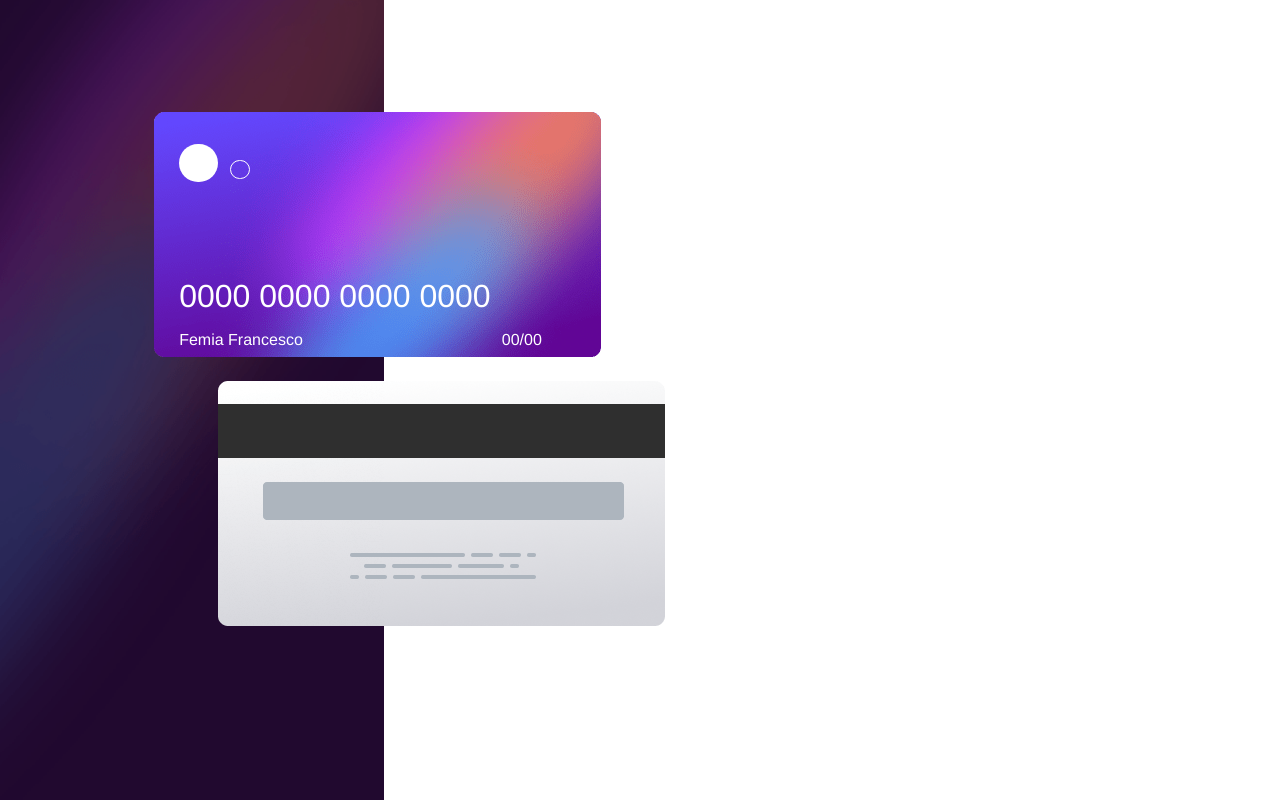
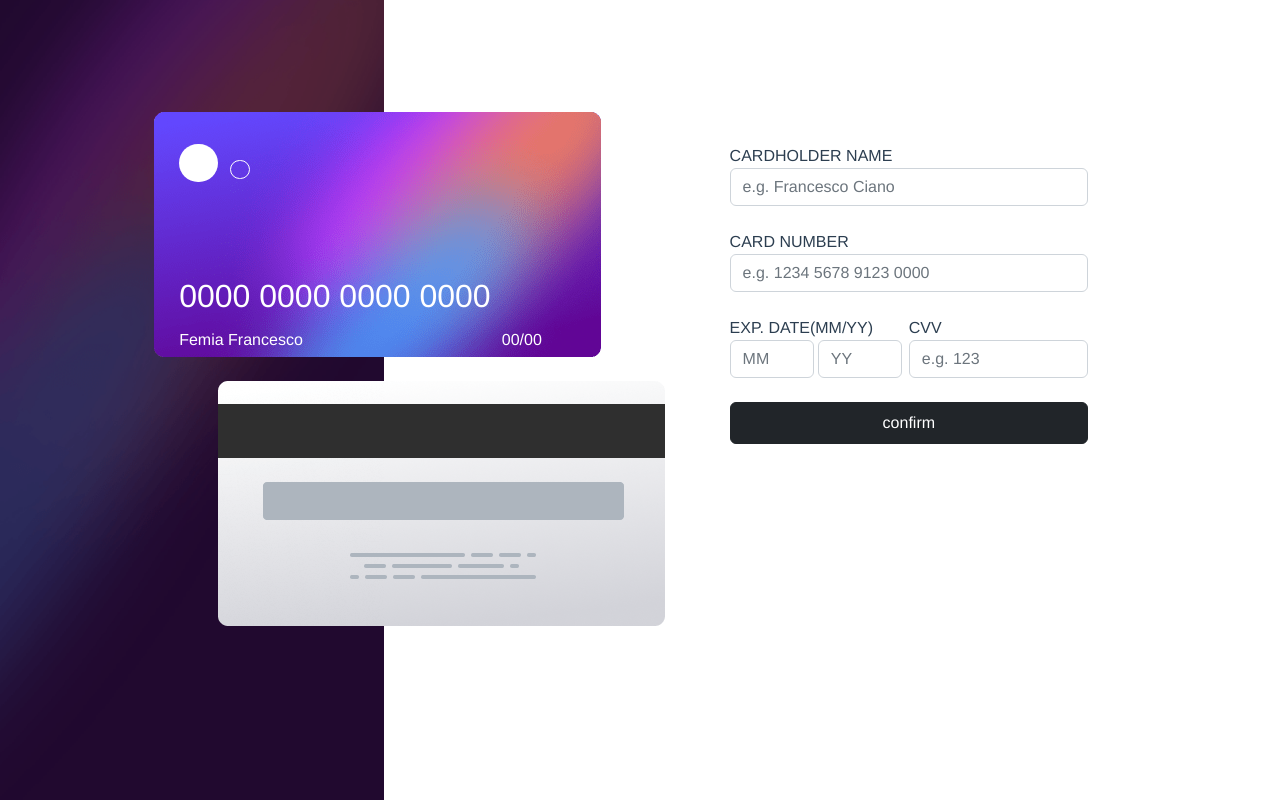
Before and after one commit to Ashour-dev/payment-interface, a Vue app: page / in a window 1280 px wide. Built offline with nearby package versions, Linux system fonts and the light colour scheme.

Commit message:
All form content added

```diff
--- a/src/App.vue
+++ b/src/App.vue
@@ -5,18 +5,21 @@
       <FrontCard/>
       <BackCard/>
     </div>
+    <DataEntery/>
   </div>
 </template>
 
 <script>
 import FrontCard from "./components/FrontCard.vue";
 import BackCard from "./components/BackCard.vue";
+import DataEntery from "./components/DataEntery.vue";
 
 export default {
   name: "App",
   components: {
     FrontCard,
-    BackCard
+    BackCard,
+    DataEntery
   },
 };
 </script>
--- /dev/null
+++ b/src/components/DataEntery.vue
@@ -0,0 +1,49 @@
+<template>
+    <div class="cont d-flex flex-wrap py-5">
+        <div class="form-group mb-4" id="card-number-field">
+                <label for="name">cardholder name</label>
+                <input type="text" class="form-control" id="name" placeholder="e.g. Francesco Ciano">
+        </div>
+        <div class="form-group mb-4" id="card-number-field">
+                <label for="cardNumber">Card Number</label>
+                <input type="text" class="form-control" id="cardNumber" placeholder="e.g. 1234 5678 9123 0000">
+        </div>
+        <div class="form-group w-50" id="expiration-date-field">
+            <label class="w-100" for="expiration-date">EXP. Date(MM/YY)</label>
+            <input type="text" class="form-control d-inline-block me-1" id="expiration-date-month" placeholder="MM">
+            <input type="text" class="form-control d-inline" id="expiration-date-year" placeholder="YY">
+        </div>
+        <div class="form-group w-50 mb-4" id="cvv-field">
+            <label for="cvv">CVV</label>
+            <input type="text" class="form-control" id="cvv" placeholder="e.g. 123">
+        </div>
+        <button type="button" class="btn btn-dark py-2">confirm</button>
+    </div>
+</template>
+
+<script>
+export default {
+    name:'DataEntery'
+}
+</script>
+
+<style lang="scss" scoped>
+    .cont{
+        position: absolute;
+        top: 12vh;
+        right: 15vw;
+        &>*{
+            width: 100%;
+        }
+        & *{
+            box-shadow: none !important;
+
+        }
+        width: 28vw;
+        text-transform: uppercase;
+        #expiration-date-month,#expiration-date-year{
+            width: 47%;
+        }
+
+    }
+</style>
--- a/src/components/FrontCard.vue
+++ b/src/components/FrontCard.vue
@@ -42,8 +42,8 @@ export default {
             right: -4vw;
         }
     }
-}
-.cont>*{
-    position: absolute;
+    &>*{
+        position: absolute;
+    }
 }
 </style>
```
